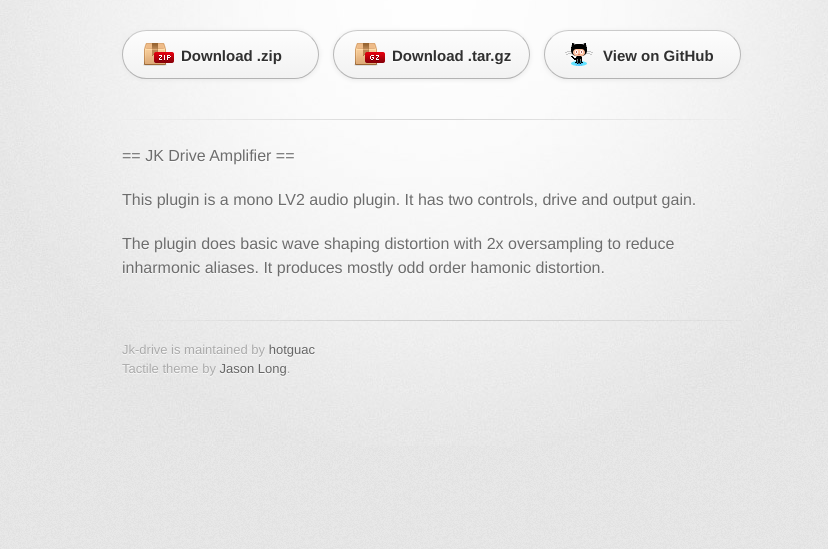
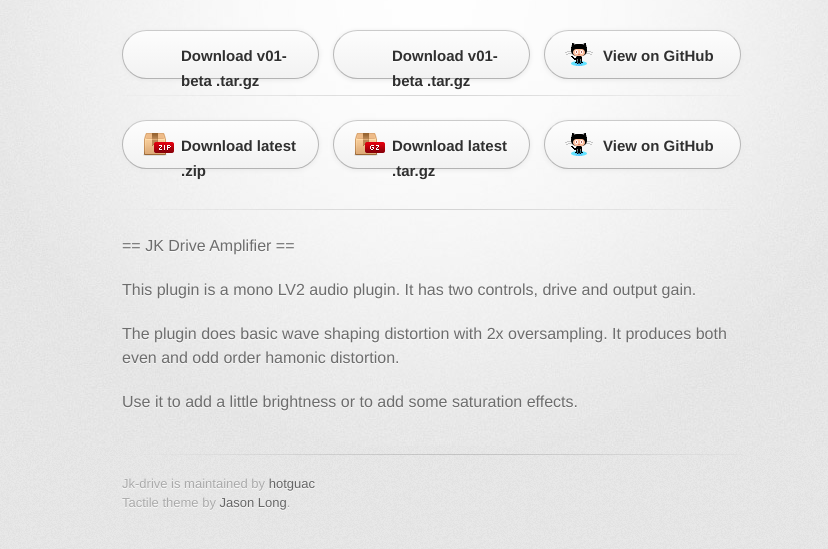
Before and after one commit to hotguac/jk-drive, a plain HTML site: page index.html in a window 1280 px wide. Shown: the part 127-676 px from the top of the page, without its empty margins (208-1036 px from the left). Drawn offline with Linux system fonts and the light colour scheme; a web font is replaced by a local one.

Commit message:
Add download link for v0.1-beta
Add links for beat release version.

```diff
--- a/index.html
+++ b/index.html
@@ -22,9 +22,19 @@
           <h2>Overdrive Amplifier LV2 Plugin</h2>
         </header>
 
+	<section id="releases" class="clearfix">
+	  <a href="https://github.com/hotguac/jk-drive/archive/v0.1-beta.tar.gz" id="download-v01-beta-tar-gz" class="button">
+	    <span>Download v01-beta .tar.gz</span></a>
+	  <a href="https://github.com/hotguac/jk-drive/archive/v0.1-beta.zip" id="download-v01-beta-zip" class="button">
+	    <span>Download v01-beta .tar.gz</span></a>
+          <a href="https://github.com/hotguac/jk-drive" id="view-on-github" class="button"><span>View on GitHub</span></a>
+	</section>
+
+        <hr>
+
         <section id="downloads" class="clearfix">
-          <a href="https://github.com/hotguac/jk-drive/zipball/master" id="download-zip" class="button"><span>Download .zip</span></a>
-          <a href="https://github.com/hotguac/jk-drive/tarball/master" id="download-tar-gz" class="button"><span>Download .tar.gz</span></a>
+          <a href="https://github.com/hotguac/jk-drive/zipball/master" id="download-zip" class="button"><span>Download latest .zip</span></a>
+          <a href="https://github.com/hotguac/jk-drive/tarball/master" id="download-tar-gz" class="button"><span>Download latest .tar.gz</span></a>
           <a href="https://github.com/hotguac/jk-drive" id="view-on-github" class="button"><span>View on GitHub</span></a>
         </section>
 
@@ -33,9 +43,11 @@
         <section id="main_content">
           <p>== JK Drive Amplifier ==</p>
 
-<p>This plugin is a mono LV2 audio plugin. It has two controls, drive and output gain.</p>
+	  <p>This plugin is a mono LV2 audio plugin. It has two controls, drive and output gain.</p>
 
-<p>The plugin does basic wave shaping distortion with 2x oversampling to reduce inharmonic aliases. It produces mostly odd order hamonic distortion.</p>
+	  <p>The plugin does basic wave shaping distortion with 2x oversampling. It produces both even and odd order hamonic distortion.</p>
+
+	  <p>Use it to add a little brightness or to add some saturation effects.
         </section>
 
         <footer>
```
